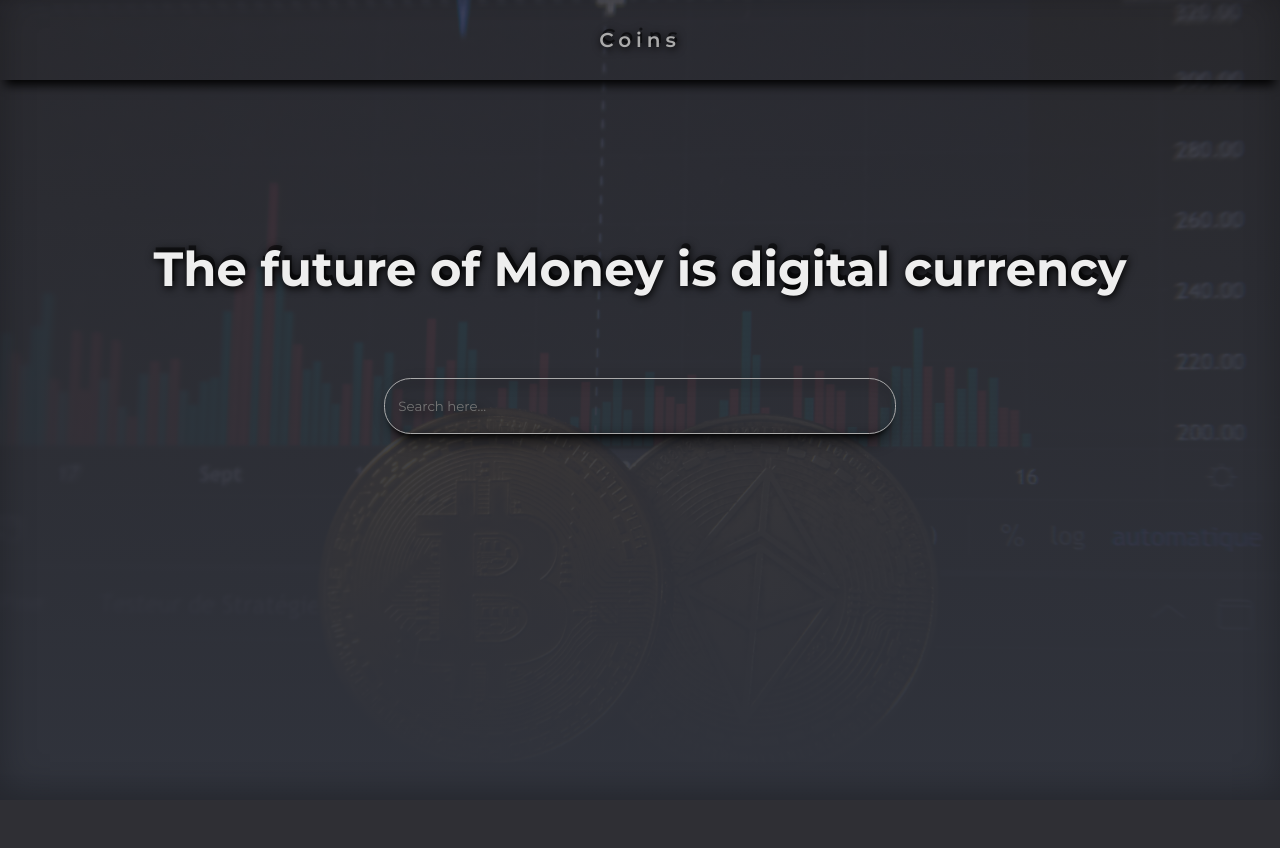
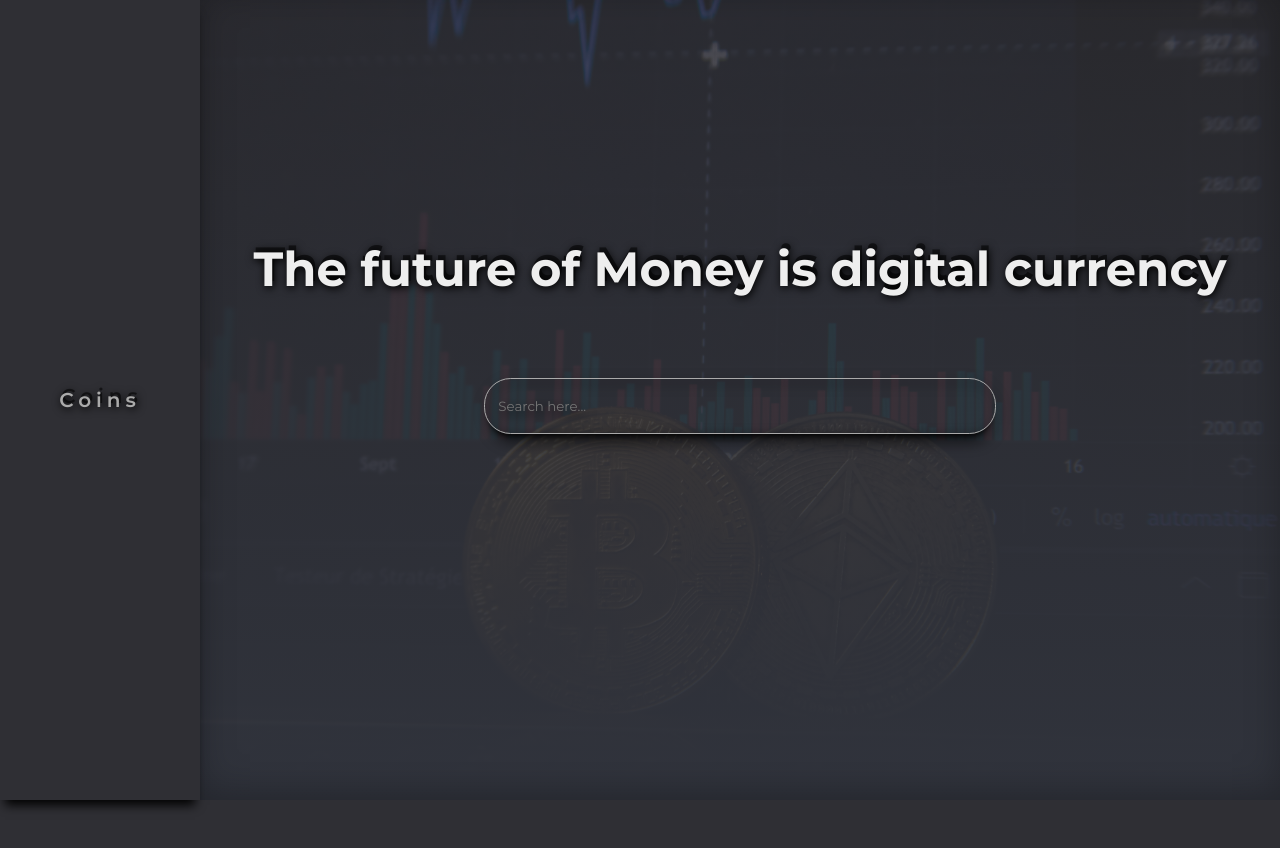
Before and after one commit to KanzaTahreem/Cryptonex, a React (Create React App) app: page /Crypto-Analysis in a window 1280 px wide. Shown: the top 848 px of the page. Built offline with nearby package versions, Linux system fonts and the light colour scheme; no server answers; the HTML template or start-up script is replaced by a standard one.

Commit message:
Create side navbar

```diff
--- a/src/styles/CoinsList.css
+++ b/src/styles/CoinsList.css
@@ -1,3 +1,7 @@
+.coins-container {
+  margin-left: 200px;
+}
+
 .list-container {
   width: 85%;
   gap: 5em 3em;
--- a/src/styles/Header.css
+++ b/src/styles/Header.css
@@ -1,9 +1,9 @@
 .header-container {
   gap: 5em;
   height: 100vh;
-  width: 100%;
   display: flex;
   padding: 15em 1em;
+  margin-left: 200px;
   text-align: center;
   flex-direction: column;
   background-size: cover;
--- a/src/styles/Navbar.css
+++ b/src/styles/Navbar.css
@@ -1,13 +1,16 @@
 .navbar-container {
   gap: 1em;
-  width: 100%;
+  top: 0;
+  left: 0;
+  width: 200px;
+  height: 100%;
+  color: #fff;
   display: flex;
-  color: #fff;
   padding: 1.75em;
+  position: fixed;
   align-items: center;
+  background: #2f2f34;
   justify-content: center;
-  position: absolute;
-  z-index: 10;
   box-shadow: 0 10px 10px -5px black;
 }
 
```
